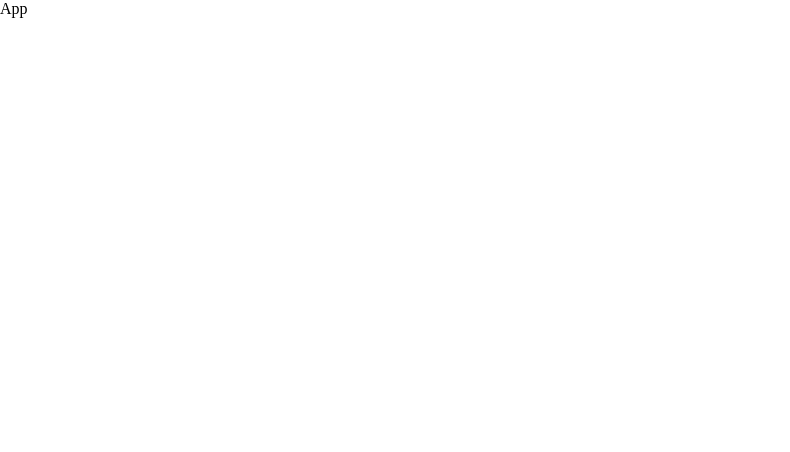
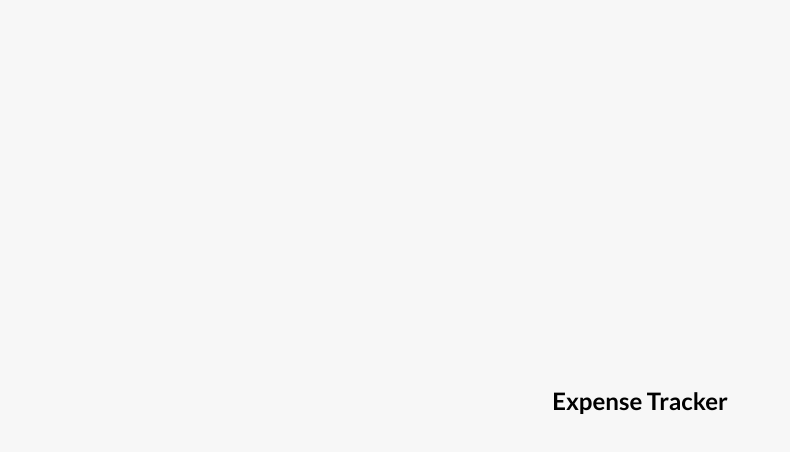
Before and after one commit to sam88mohd/expense-tracker-react, a React (Create React App) app: page / in a window 1280 px wide. Shown: the top 452 px of the page, without its empty margins (0-790 px from the left). Built offline with nearby package versions, Linux system fonts and the light colour scheme.

Commit message:
create header component

```diff
--- a/src/App.js
+++ b/src/App.js
@@ -1,7 +1,12 @@
 import React from "react";
+import Header from "./components/Header";
 
 const App = () => {
-  return <div>App</div>;
+  return (
+    <>
+      <Header />
+    </>
+  );
 };
 
 export default App;
--- /dev/null
+++ b/src/components/Header.js
@@ -0,0 +1,7 @@
+import React from "react";
+
+const Header = () => {
+  return <h2>Expense Tracker</h2>;
+};
+
+export default Header;
--- a/src/index.css
+++ b/src/index.css
@@ -1,5 +1,17 @@
+@import url("https://fonts.googleapis.com/css2?family=Lato:ital,wght@0,100;0,300;0,400;0,700;0,900;1,100;1,300;1,400;1,700;1,900&display=swap");
+
 * {
   padding: 0;
   margin: 0;
   box-sizing: border-box;
 }
+
+body {
+  font-family: "Lato", sans-serif;
+  display: flex;
+  flex-direction: column;
+  justify-content: center;
+  align-items: center;
+  min-height: 100vh;
+  background-color: #f7f7f7;
+}
```
